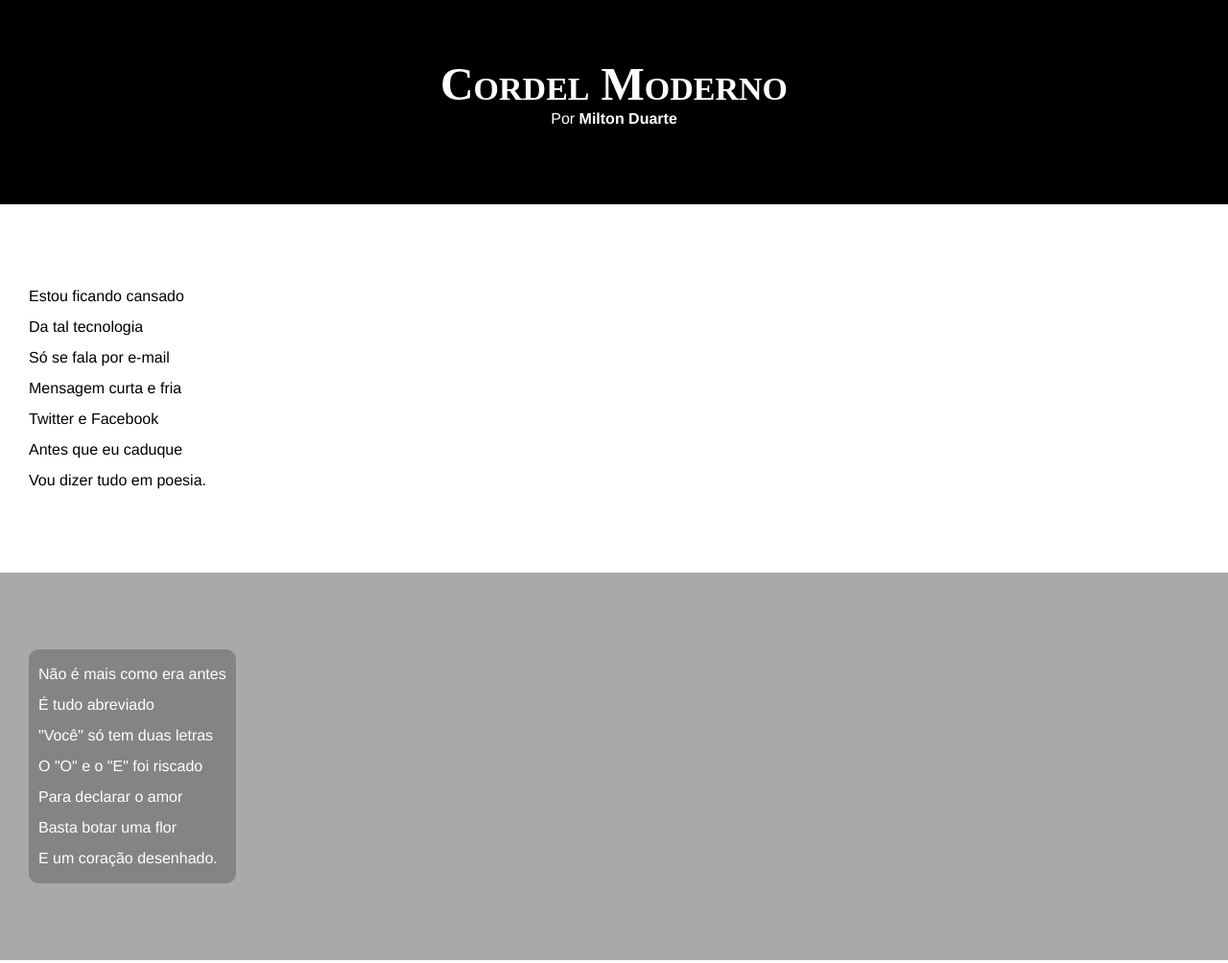
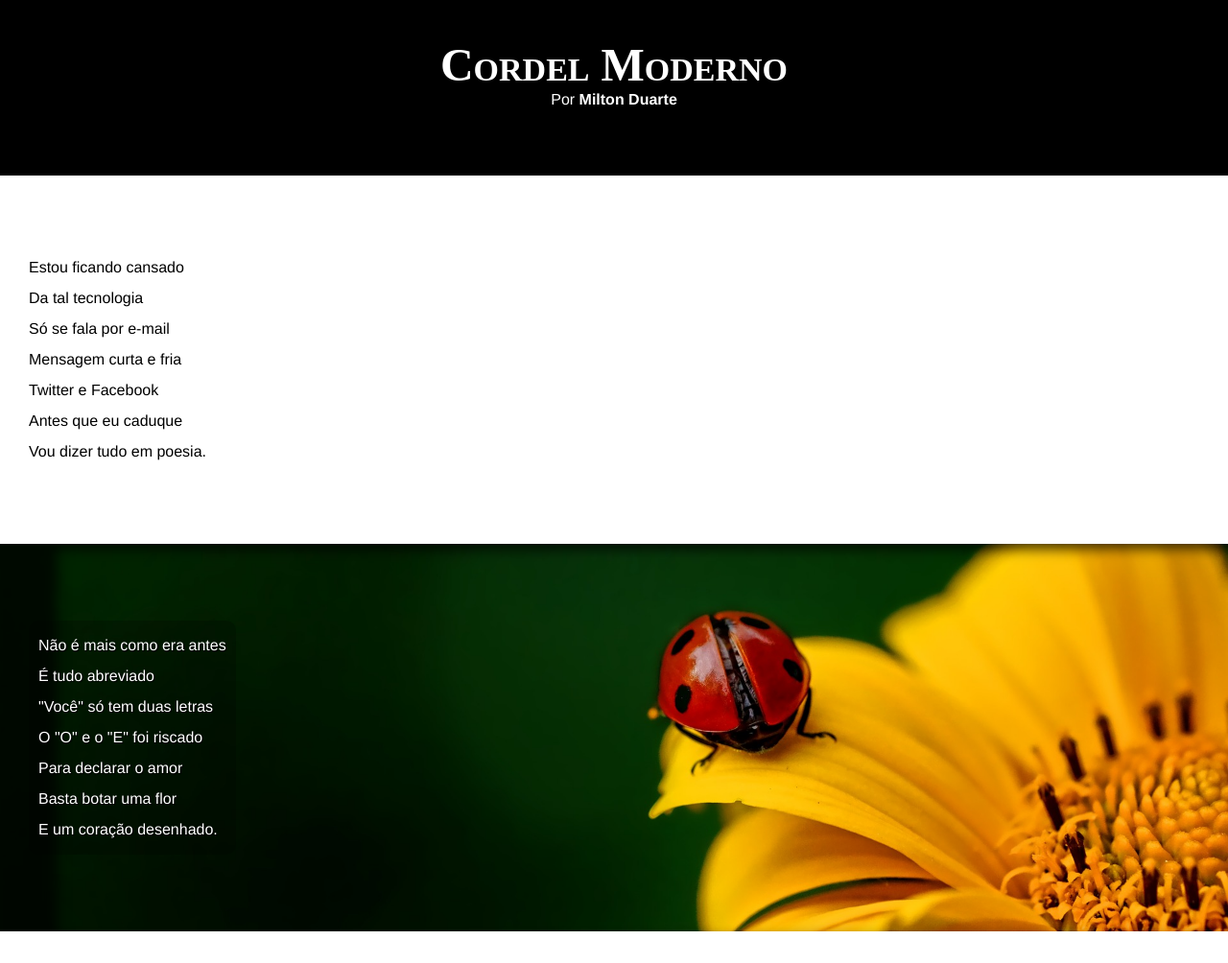
Before and after one commit to isaqueTaylor/html-css, a plain HTML site: page desafios/projeto cordel/imagens/index.html in a window 1280 px wide. Shown: the top 1004 px of the page at 96% size. Drawn offline with Linux system fonts and the light colour scheme.

Commit message:
atualizei a css

```diff
--- a/desafios/projeto cordel/imagens/index.html
+++ b/desafios/projeto cordel/imagens/index.html
@@ -24,7 +24,7 @@
             </p>
         </section>
 
-        <section class="imagem">
+        <section class="imagem" id="img01">
             <p>
                 Não é mais como era antes <br>
                 É tudo abreviado <br>
@@ -58,7 +58,7 @@
             </p>
         </section>
 
-        <section class="imagem">
+        <section class="imagem" id="img02">
             <p>
                 Tenho saudade das cartas <br>
                 Escritas com a própria mão <br>
@@ -91,7 +91,7 @@
             </p>
         </section>
         <footer>
-            Criado por Isaque Taylor
+            Criado por <a href="https://www.instagram.com/isaque_taylor/" target="_blank">Isaque Taylor</a>
         </footer>
 </body>
 </html>
--- a/desafios/projeto cordel/imagens/style.css
+++ b/desafios/projeto cordel/imagens/style.css
@@ -13,11 +13,11 @@ html, body{
 header{
     color: white;
     background-color: black;
-    padding: 30px;
+    padding: 20px;
     text-align: center;
 }
 header > h1{
-    padding-top: 30px;
+    padding-top: 20px;
     font-variant: small-caps;
     font-family: 'Times New Roman', Times, serif;
     font-size: 3em;
@@ -48,12 +48,25 @@ section.normal{
 
 section.imagem{
     color: white;
+    box-shadow: inset 60px 6px 13px 0px rgba(0, 0, 0, 0.712) ;
+    background-attachment: fixed;
 }
 section.imagem > p{
     background-color: rgba(0, 0, 0, 0.219);
     display: inline-block;
     padding: 10px;
     border-radius: 10px;
+    text-shadow: 1px 1px 1px black;
+}
+section#img01{
+    background-image: url('background001.jpg');
+    background-position: right center;
+    background-size: cover;
+}
+section#img02{
+    background-image: url('background002.jpg');
+    background-position: right center;
+    background-position: right center;
 }
 
 
```
